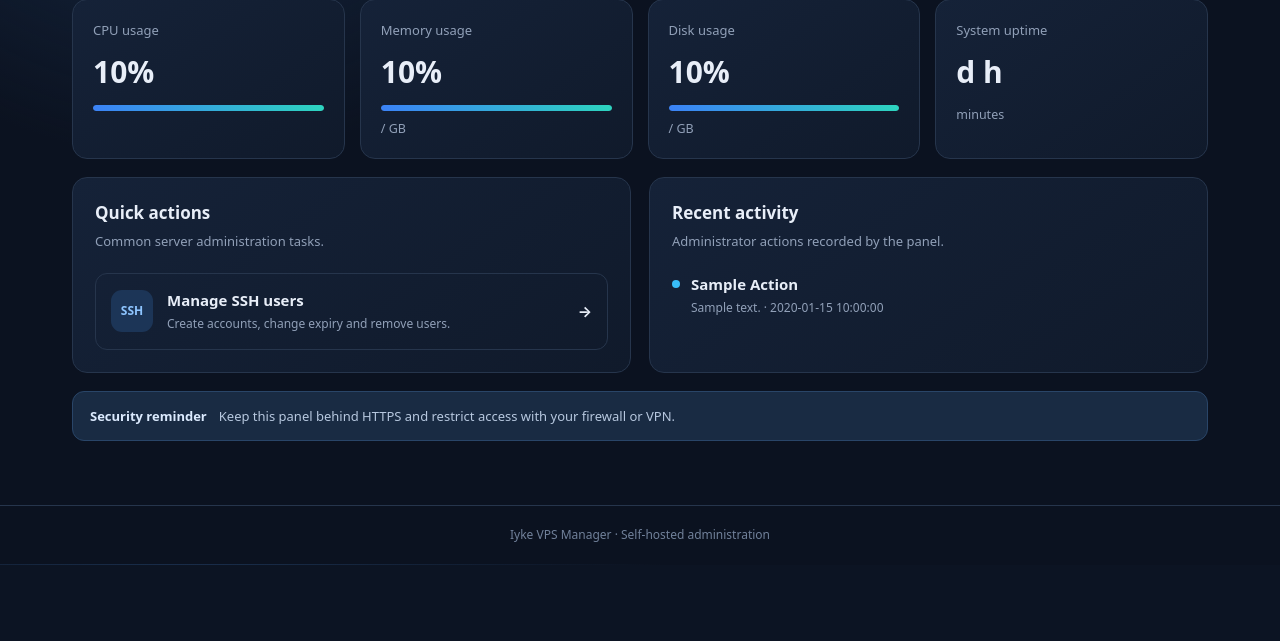
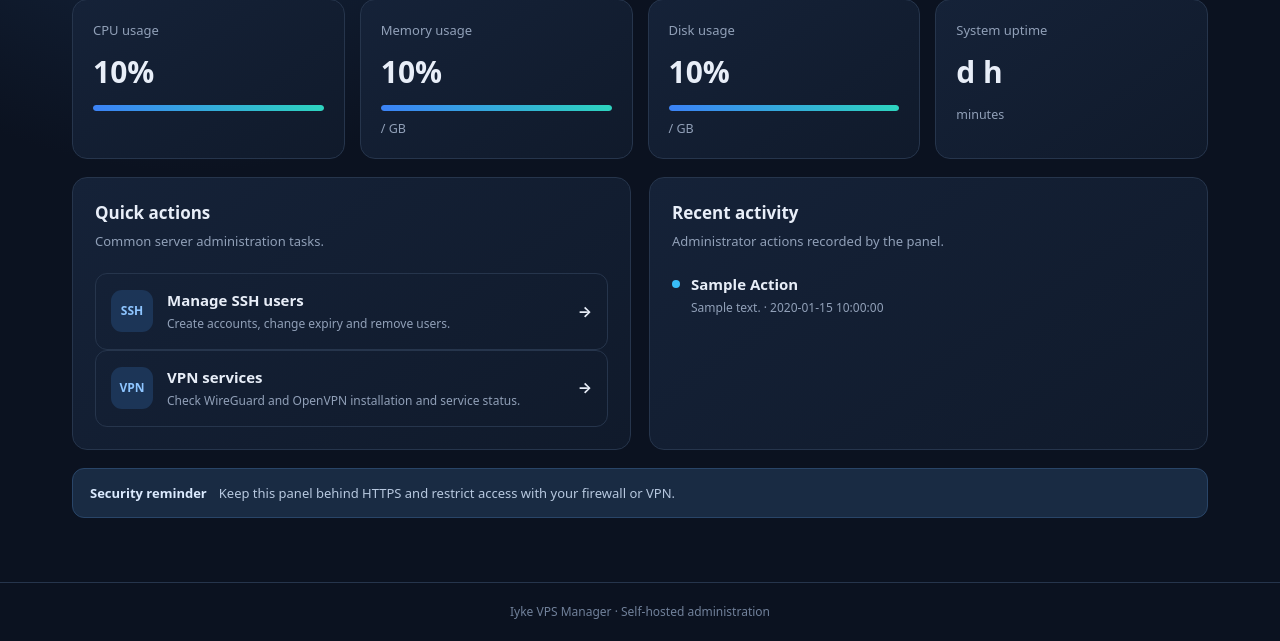
Before and after one commit to Africhome65/iyke-vps-manager, a Flask app: template templates/dashboard.html in a window 1280 px wide. Shown: the part 235-876 px from the top of the page. Before the commit the page ends 800 px from the top, so only its background shows below. Run offline with Flask 3, Linux system fonts and the light colour scheme; the template is opened without the code that fills it: most values are stand-ins (such as "Sample title", 1, 10 or a date in 2020); parts of the project's set-up code (start-up, migrations or seed data) failed here and were passed over; some libraries are stand-ins or nearby versions.

Commit message:
Add VPN services dashboard shortcut

```diff
--- a/templates/dashboard.html
+++ b/templates/dashboard.html
@@ -11,6 +11,7 @@
 <div class="content-grid">
   <section class="panel"><div class="section-heading"><div><h2>Quick actions</h2><p class="muted">Common server administration tasks.</p></div></div>
     <a class="action-card" href="{{ url_for('users') }}"><span class="action-icon">SSH</span><span><b>Manage SSH users</b><small>Create accounts, change expiry and remove users.</small></span><b>→</b></a>
+    <a class="action-card" href="{{ url_for('vpn_services') }}"><span class="action-icon">VPN</span><span><b>VPN services</b><small>Check WireGuard and OpenVPN installation and service status.</small></span><b>→</b></a>
   </section>
   <section class="panel"><div class="section-heading"><div><h2>Recent activity</h2><p class="muted">Administrator actions recorded by the panel.</p></div></div>
     {% if audit_rows %}<div class="activity-list">{% for item in audit_rows %}<div class="activity"><span class="activity-dot"></span><div><b>{{ item.action|replace('_',' ')|title }}</b><small>{{ item.detail }} · {{ item.created_at }}</small></div></div>{% endfor %}</div>{% else %}<p class="muted">No activity recorded yet.</p>{% endif %}
```
